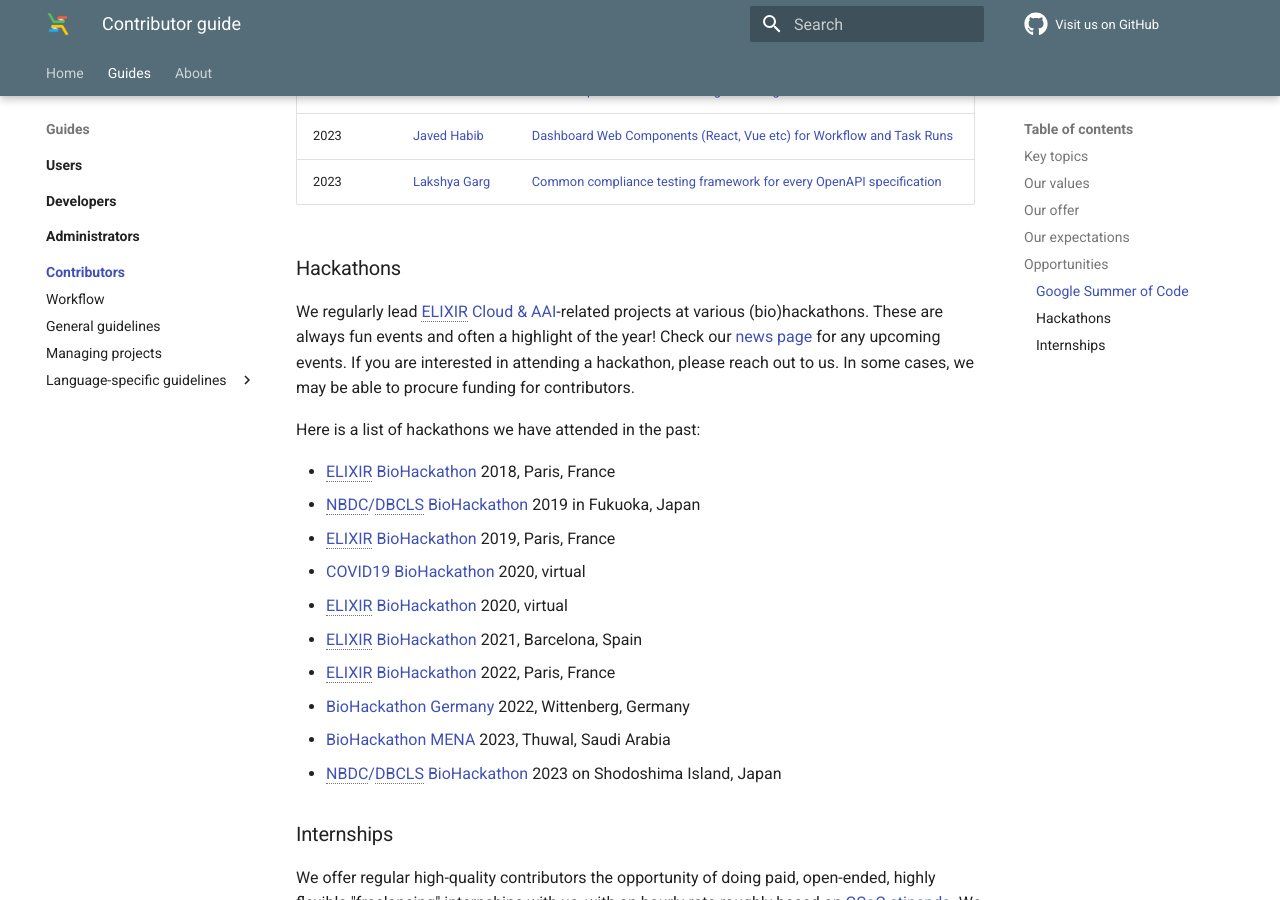
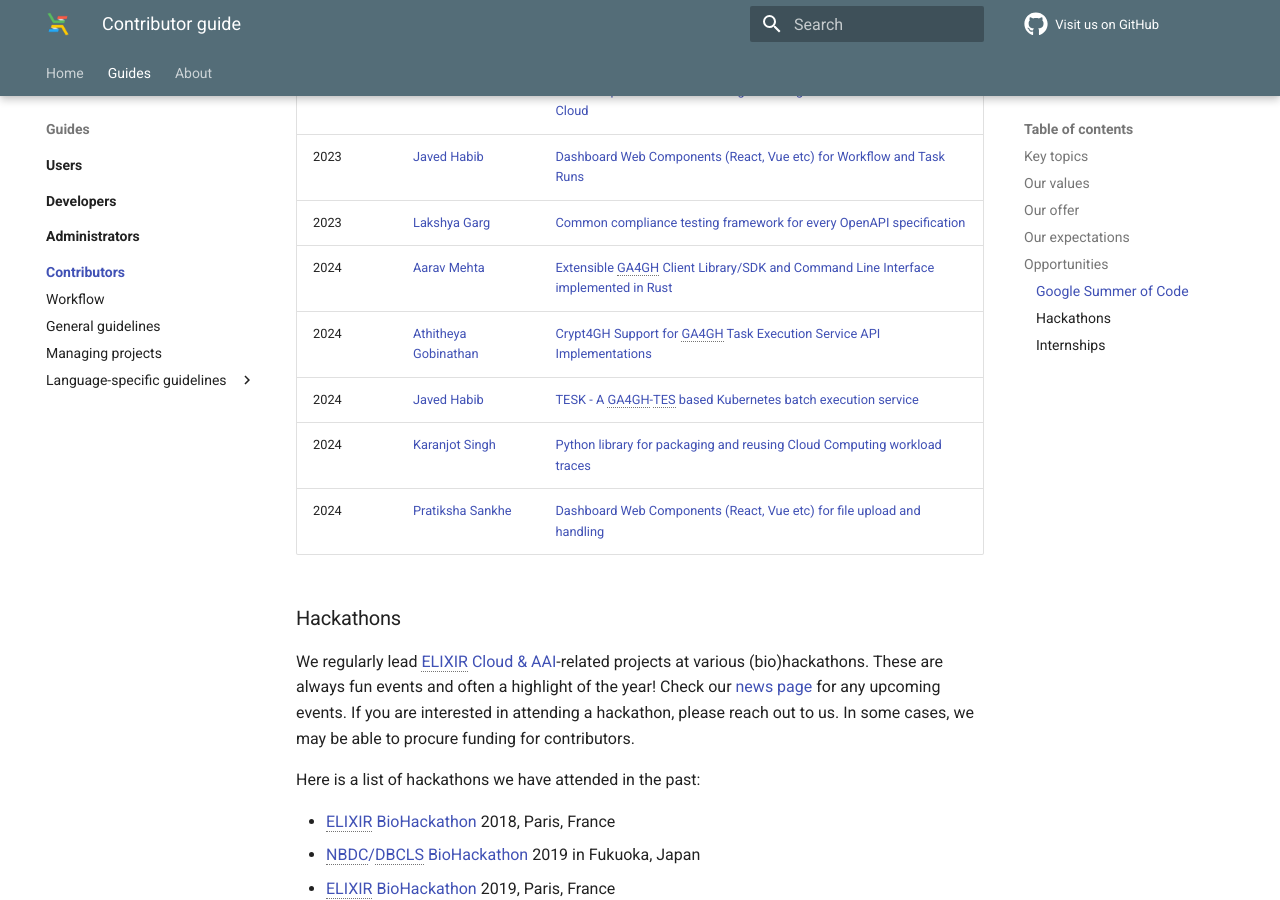
Before and after one commit to elixir-cloud-aai/elixir-cloud-aai.github.io, an MkDocs documentation site: the page built from docs/guides/guide-contributor/index.md, in a window 1280 px wide and 900 px high, scrolled down 3185 px. Built offline with MkDocs 1.6.1 and Material for MkDocs 9.7.7, drawn with Linux system fonts in a browser that asks for light colours; comment, search, counter and statistics services are not loaded.

Commit message:
docs: add GSOC 2024 contributors (#27)

```diff
--- a/docs/guides/guide-contributor/index.md
+++ b/docs/guides/guide-contributor/index.md
@@ -122,6 +122,11 @@
 | 2023 | [Assel Abzalova][linkedin-assel] | [Web Components for discovering and using scientific software in the Cloud][gsoc-2023-assel] |
 | 2023 | [Javed Habib][linkedin-javed] | [Dashboard Web Components (React, Vue etc) for Workflow and Task Runs][gsoc-2023-javed] |
 | 2023 | [Lakshya Garg][linkedin-lakshya] | [Common compliance testing framework for every OpenAPI specification][gsoc-2023-lakshya] |
+| 2024 | [Aarav Mehta][linkedin-aarav] | [Extensible GA4GH Client Library/SDK and Command Line Interface implemented in Rust][gsoc-2024-aarav] |
+| 2024 | [Athitheya Gobinathan][linkedin-athitheya] | [Crypt4GH Support for GA4GH Task Execution Service API Implementations][gsoc-2024-athitheya] |
+| 2024 | [Javed Habib][linkedin-javed] | [TESK - A GA4GH-TES based Kubernetes batch execution service][gsoc-2024-javed] |
+| 2024 | [Karanjot Singh][linkedin-karanjot] | [Python library for packaging and reusing Cloud Computing workload traces][gsoc-2024-karanjot] |
+| 2024 | [Pratiksha Sankhe][linkedin-pratiksha] | [Dashboard Web Components (React, Vue etc) for file upload and handling][gsoc-2024-pratiksha] |
 
 ### Hackathons
 
```
Also changed, not shown: includes/references.md (+9 -0 lines).
